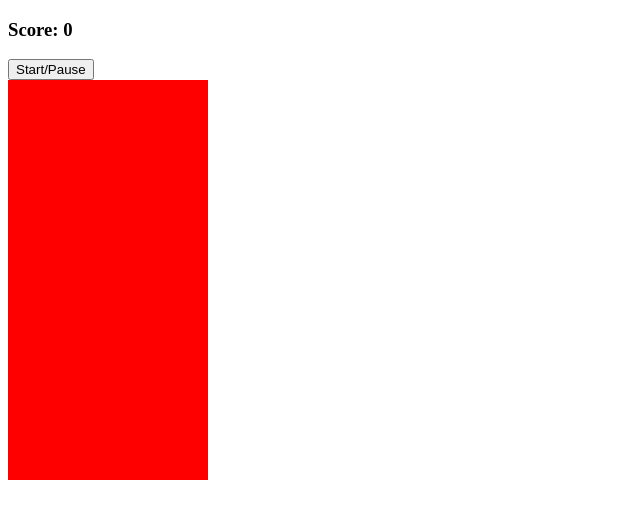
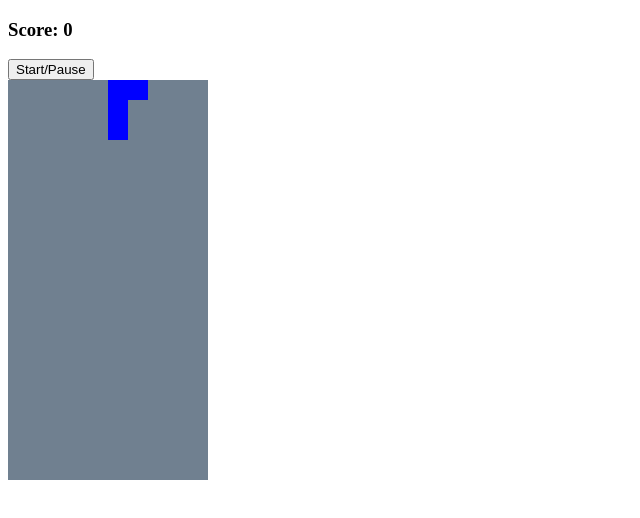
Before and after one commit to LinerFox/javascript-tetris, a plain HTML site: page index.html in a window 1280 px wide. Shown: the whole page, without its empty margins (0-640 px from the left). Drawn offline with Linux system fonts and the light colour scheme.

Commit message:
added logic for JS script

```diff
--- a/script.js
+++ b/script.js
@@ -12,5 +12,17 @@ document.addEventListener("DOMContentLoaded", () => {
         [width, width * 2, width * 2 + 1, width * 2 + 2]
     ]
 
-    const theTetrominoes=[lTetromino]
+    const theTetrominoes = [lTetromino]
+    let currentPosition = 4
+    // Tetrominos first shape first rotation
+    let current = theTetrominoes[0][0]
+    // Draw the first rotation in the first Tetromino
+    function draw() {
+        current.forEach(index => {
+            squares[currentPosition + index].classList.add('tetromino')
+        })
+
+    }
+
+    draw()
 });
--- a/style.css
+++ b/style.css
@@ -9,5 +9,8 @@
 .grid div{
     height: 20px;
     width: 20px;
-    background-color: red;
 }
+
+.tetromino{
+    background-color: blue;
+}
```
